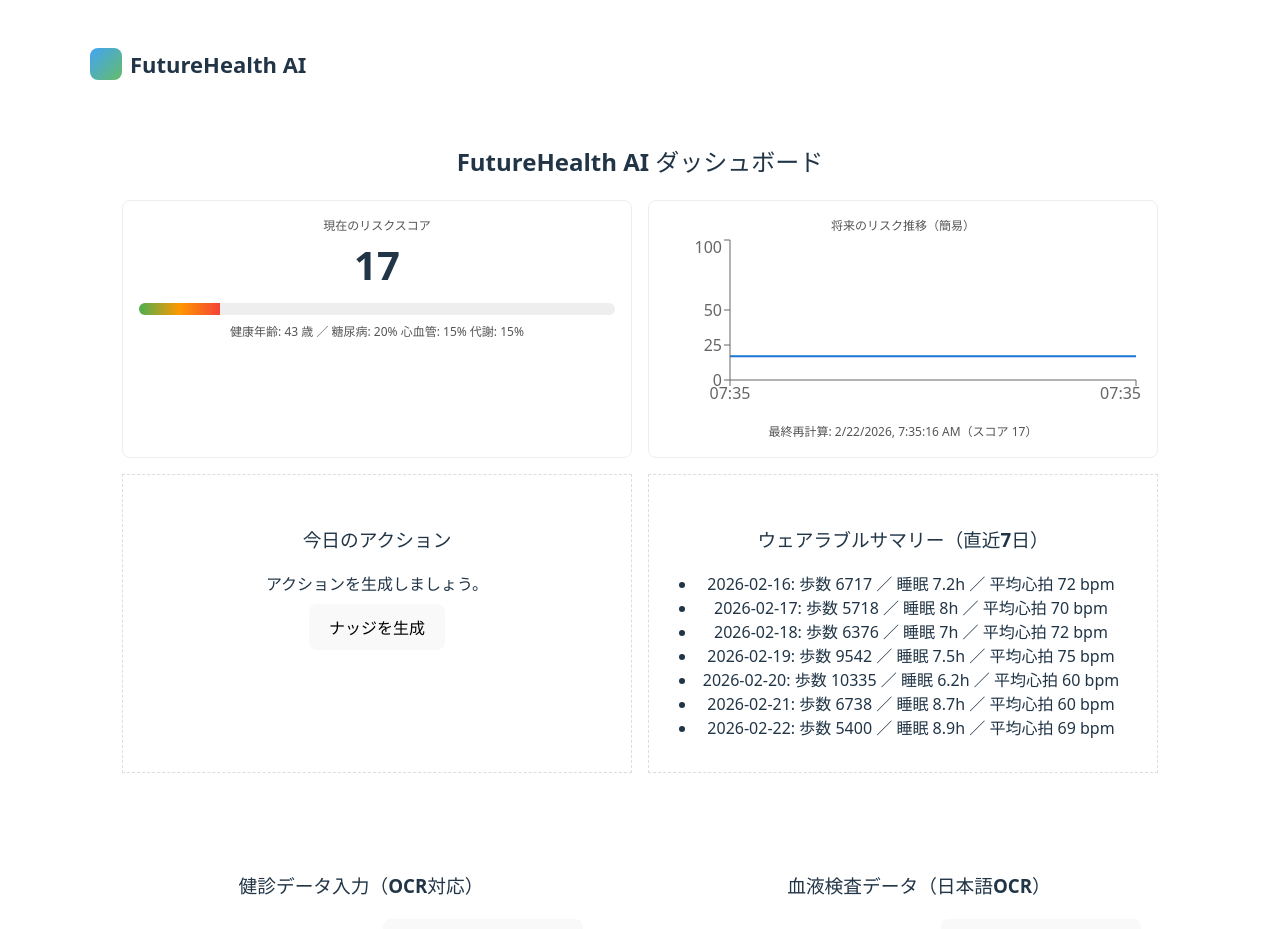
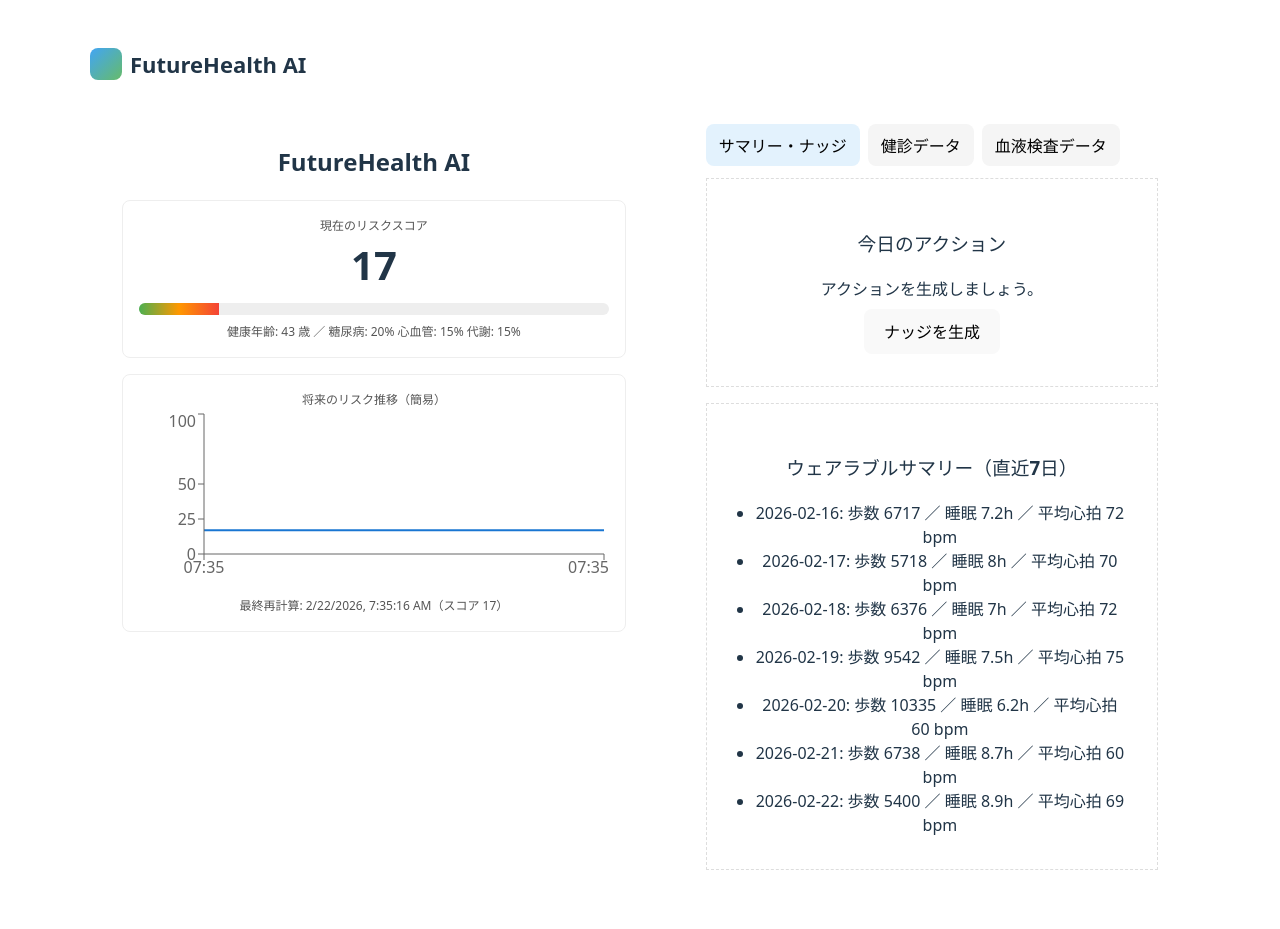
Before and after one commit to leopaul29/futurehealth-ai, a React (Vite) app: page / in a window 1280 px wide. Shown: the top 929 px of the page. Built offline with nearby package versions, Linux system fonts and the light colour scheme.

Commit message:
update UI with split screen and tabs

```diff
--- a/src/App.tsx
+++ b/src/App.tsx
@@ -1,10 +1,7 @@
 import "./App.css";
 import AppProvider from "./state/AppState";
 import Dashboard from "./components/Dashboard";
-import GeneProfileSelector from "./components/GeneProfileSelector";
-import HealthForm from "./components/HealthForm";
-import BloodTestForm from "./components/BloodTestForm";
-import WearableUploader from "./components/WearableUploader";
+import RightTabs from "./components/RightTabs";
 import Toast from "./components/Toast";
 
 export default function App() {
@@ -23,12 +20,9 @@ export default function App() {
           <h1 style={{ margin: 0, fontSize: 22 }}>FutureHealth AI</h1>
         </header>
 
-        <Dashboard />
-        <div style={{ display: "grid", gridTemplateColumns: "1fr 1fr", gap: 16, marginTop: 16 }}>
-          {/* <GeneProfileSelector /> */}
-          <HealthForm />
-          <BloodTestForm />
-          {/* <WearableUploader /> */}
+        <div style={{ display: "grid", gridTemplateColumns: "1.1fr 1fr", gap: 16, alignItems: "start" }}>
+          <Dashboard />
+          <RightTabs />
         </div>
       </div>
       <Toast />
--- a/src/components/BloodTestForm.tsx
+++ b/src/components/BloodTestForm.tsx
@@ -186,7 +186,7 @@ export default function BloodTestForm() {
         {loading && <span>読み取り中…</span>}
         {err && <span style={{ color: "crimson" }}>{err}</span>}
       </div>
-      {/* {raw !== null && (
+      {raw !== null && (
         <div style={{ fontSize: 12, color: "#444", background: "#fafafa", padding: 12, borderRadius: 8, marginBottom: 8 }}>
           <div>OCR解析結果: 文字数 {raw.length}</div>
           <div>
@@ -198,7 +198,7 @@ export default function BloodTestForm() {
               : " なし"}
           </div>
         </div>
-      )} */}
+      )}
       <form onSubmit={onApply} style={{ display: "grid", gridTemplateColumns: "1fr 1fr", gap: 12 }}>
         <label>
           総コレステロール
--- a/src/components/Dashboard.tsx
+++ b/src/components/Dashboard.tsx
@@ -4,7 +4,7 @@ import { useApp } from "../state/context";
 import { computeRisk } from "../engine/risk";
 
 export default function Dashboard() {
-  const { state, actions } = useApp();
+  const { state } = useApp();
   const risk = state.risk;
 
   const series = useMemo(() => {
@@ -25,8 +25,8 @@ export default function Dashboard() {
 
   return (
     <div className="card">
-      <h2>FutureHealth AI ダッシュボード</h2>
-      <div style={{ display: "grid", gridTemplateColumns: "1fr 1fr", gap: 16, alignItems: "stretch" }}>
+      <h2>FutureHealth AI</h2>
+      <div style={{ display: "grid", gridTemplateColumns: "1fr", gap: 16, alignItems: "stretch" }}>
         <div style={{ border: "1px solid #eee", padding: 16, borderRadius: 8 }}>
           <div style={{ fontSize: 12, color: "#555" }}>現在のリスクスコア</div>
           <div style={{ fontSize: 40, fontWeight: 700 }}>{risk?.riskScore ?? 0}</div>
@@ -62,32 +62,6 @@ export default function Dashboard() {
           </div>
         </div>
       </div>
-
-      <div style={{ marginTop: 16, display: "grid", gridTemplateColumns: "1fr 1fr", gap: 16 }}>
-        <div className="card" style={{ border: "1px dashed #ddd" }}>
-          <h3>今日のアクション</h3>
-          <div>{state.todayNudge ?? "アクションを生成しましょう。"}</div>
-          <div style={{ marginTop: 8 }}>
-            <button
-              onClick={() => {
-                actions.generateNudge();
-              }}
-            >
-              ナッジを生成
-            </button>
-          </div>
-        </div>
-        <div className="card" style={{ border: "1px dashed #ddd" }}>
-          <h3>ウェアラブルサマリー（直近7日）</h3>
-          <ul style={{ margin: 0, paddingLeft: 16 }}>
-            {state.wearables.days.slice(-7).map((d) => (
-              <li key={d.date}>
-                {d.date}: 歩数 {d.steps} ／ 睡眠 {d.sleepHours}h {d.avgHr ? `／ 平均心拍 ${d.avgHr} bpm` : ""}
-              </li>
-            ))}
-          </ul>
-        </div>
-      </div>
     </div>
   );
 }
--- a/src/components/HealthForm.tsx
+++ b/src/components/HealthForm.tsx
@@ -187,8 +187,7 @@ export default function HealthForm() {
             onChange={(e) => setForm({ ...form, ldl: e.target.value ? parseInt(e.target.value) : undefined })}
           />
         </label>
-
-        {/* {ocrRaw !== null && (
+        {ocrRaw !== null && (
           <div style={{ gridColumn: "1 / -1", fontSize: 12, color: "#444", background: "#fafafa", padding: 12, borderRadius: 8 }}>
             <div>OCR解析結果: 文字数 {ocrRaw.length}</div>
             <div>
@@ -200,7 +199,7 @@ export default function HealthForm() {
                 : " なし"}
             </div>
           </div>
-        )} */}
+        )}
         <div style={{ gridColumn: "1 / -1", display: "flex", gap: 12 }}>
           <button
             type="button"
@@ -224,11 +223,11 @@ export default function HealthForm() {
             クリア
           </button>
         </div>
-        {/* <div style={{ gridColumn: "1 / -1", fontSize: 12, color: "#555" }}>
+        <div style={{ gridColumn: "1 / -1", fontSize: 12, color: "#555" }}>
           {state.lastRecomputeAt
             ? `最終再計算: ${new Date(state.lastRecomputeAt).toLocaleString()} ／ スコア ${state.risk?.riskScore ?? "-" }`
             : "再計算はまだ行われていません"}
-        </div> */}
+        </div>
       </form>
     </div>
   );
--- /dev/null
+++ b/src/components/RightTabs.tsx
@@ -0,0 +1,48 @@
+import { useState } from "react";
+import { useApp } from "../state/context";
+import HealthForm from "./HealthForm";
+import BloodTestForm from "./BloodTestForm";
+
+export default function RightTabs() {
+  const { state, actions } = useApp();
+  const [tab, setTab] = useState<"home" | "checkup" | "blood">("home");
+
+  return (
+    <div className="card" style={{ height: "100%" }}>
+      <div style={{ display: "flex", gap: 8, marginBottom: 12 }}>
+        <button onClick={() => setTab("home")} style={{ padding: "8px 12px", borderRadius: 8, background: tab === "home" ? "#e3f2fd" : "#f5f5f5" }}>
+          サマリー・ナッジ
+        </button>
+        <button onClick={() => setTab("checkup")} style={{ padding: "8px 12px", borderRadius: 8, background: tab === "checkup" ? "#e3f2fd" : "#f5f5f5" }}>
+          健診データ
+        </button>
+        <button onClick={() => setTab("blood")} style={{ padding: "8px 12px", borderRadius: 8, background: tab === "blood" ? "#e3f2fd" : "#f5f5f5" }}>
+          血液検査データ
+        </button>
+      </div>
+      {tab === "home" && (
+        <div style={{ display: "grid", gridTemplateColumns: "1fr", gap: 16 }}>
+          <div className="card" style={{ border: "1px dashed #ddd" }}>
+            <h3>今日のアクション</h3>
+            <div>{state.todayNudge ?? "アクションを生成しましょう。"}</div>
+            <div style={{ marginTop: 8 }}>
+              <button onClick={() => actions.generateNudge()}>ナッジを生成</button>
+            </div>
+          </div>
+          <div className="card" style={{ border: "1px dashed #ddd" }}>
+            <h3>ウェアラブルサマリー（直近7日）</h3>
+            <ul style={{ margin: 0, paddingLeft: 16 }}>
+              {state.wearables.days.slice(-7).map((d) => (
+                <li key={d.date}>
+                  {d.date}: 歩数 {d.steps} ／ 睡眠 {d.sleepHours}h {d.avgHr ? `／ 平均心拍 ${d.avgHr} bpm` : ""}
+                </li>
+              ))}
+            </ul>
+          </div>
+        </div>
+      )}
+      {tab === "checkup" && <HealthForm />}
+      {tab === "blood" && <BloodTestForm />}
+    </div>
+  );
+}
```
